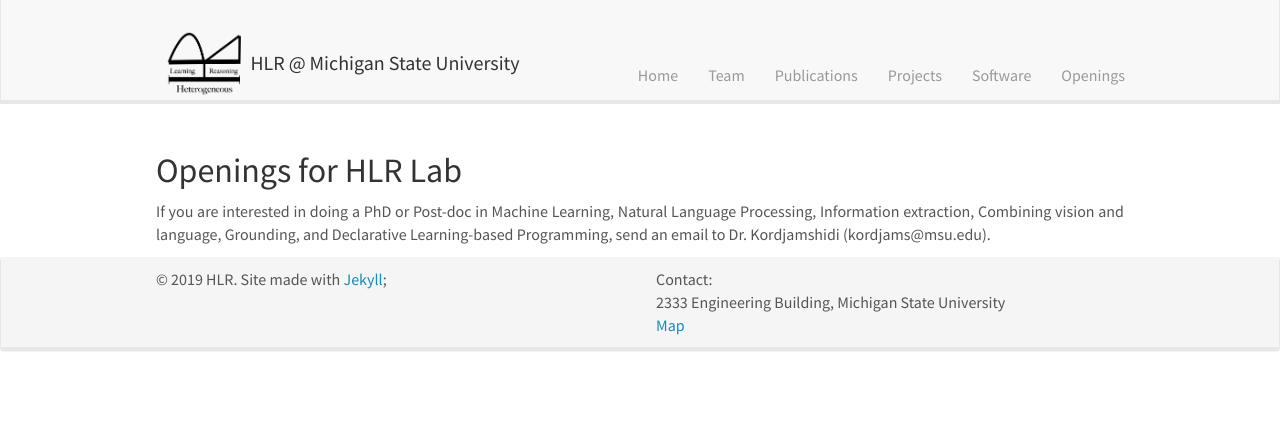
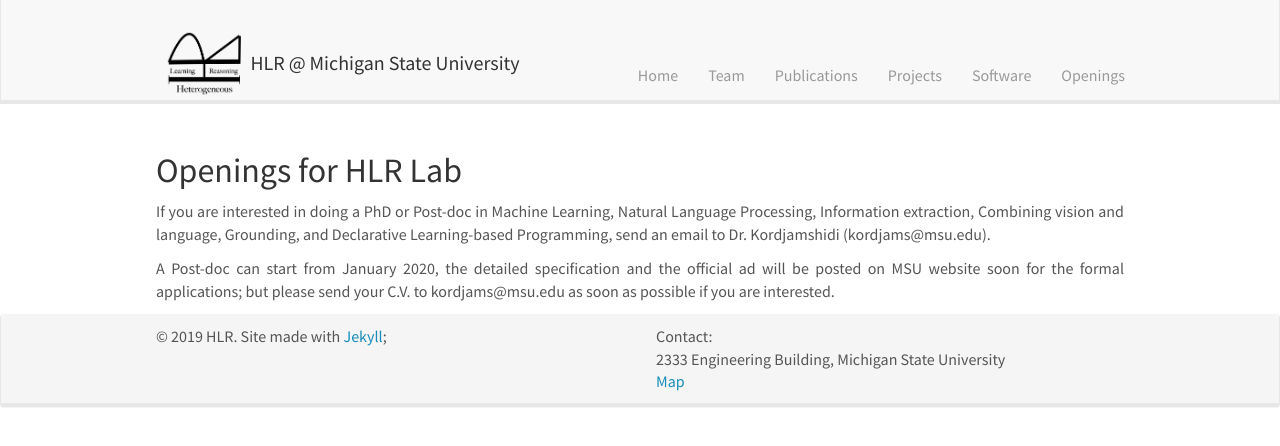
Before and after one commit to HLR/HLR.github.io, a Jekyll site: the page built from _pages/openings.md, in a window 1280 px wide. Shown: the top 446 px of the page. Built offline with Jekyll 4.4.1, drawn with Linux system fonts in a browser that asks for light colours; nearby versions of some CDN libraries.

Commit message:
post-doc add

```diff
--- a/_pages/openings.md
+++ b/_pages/openings.md
@@ -11,6 +11,7 @@ permalink: /openings/
 
 <p>If you are interested in doing a PhD or Post-doc in Machine Learning, Natural Language Processing, Information extraction, Combining vision and language, Grounding, and Declarative Learning-based Programming, send an email to Dr. Kordjamshidi (kordjams@msu.edu).</p>
 
+<P> A Post-doc can start from January 2020, the detailed specification and the official ad will be posted on MSU website soon for the formal applications; but please send your C.V. to kordjams@msu.edu as soon as possible if you are interested. </P>
 <!--- <ul class="list-group">
 <li class="list-group-item">First item</li>
 <li class="list-group-item">Second item</li>
```
